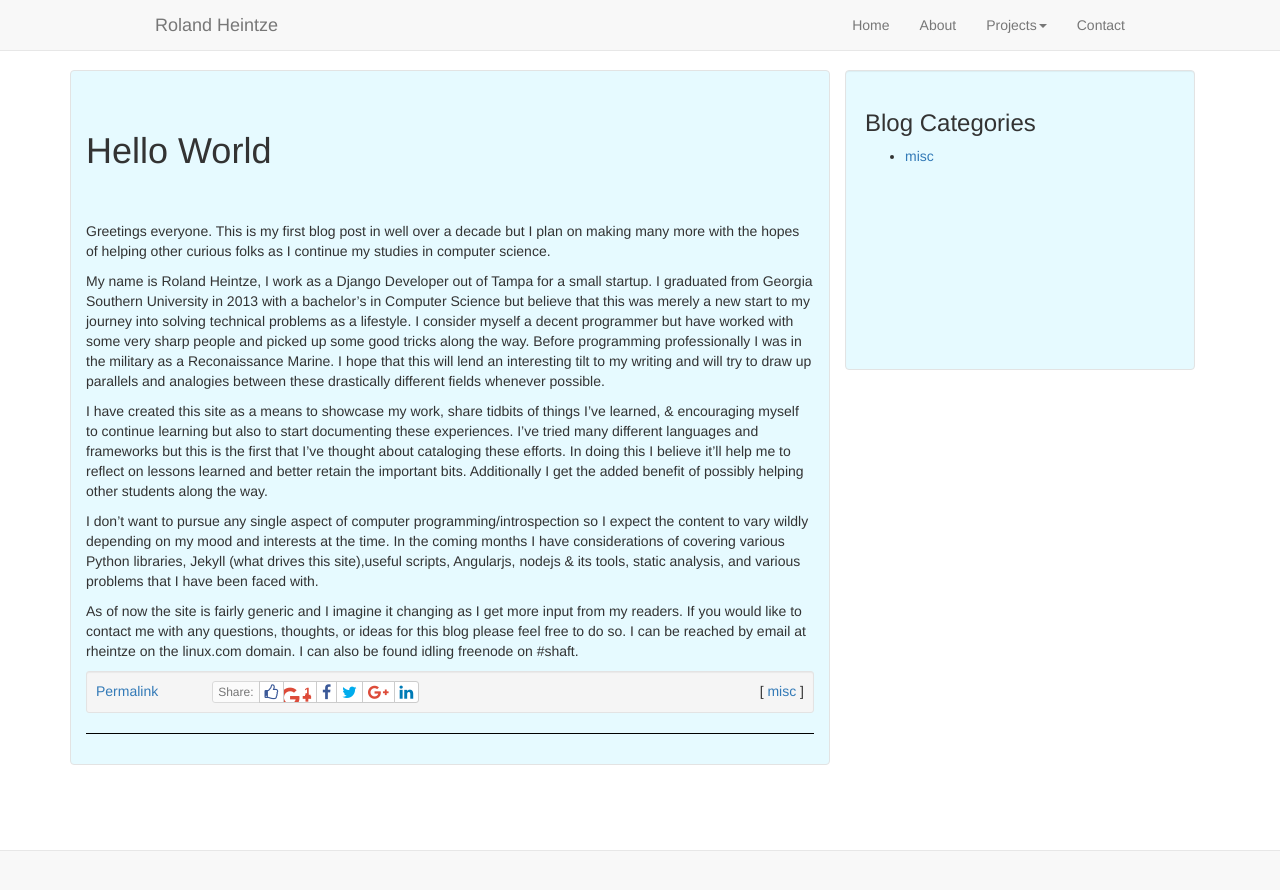
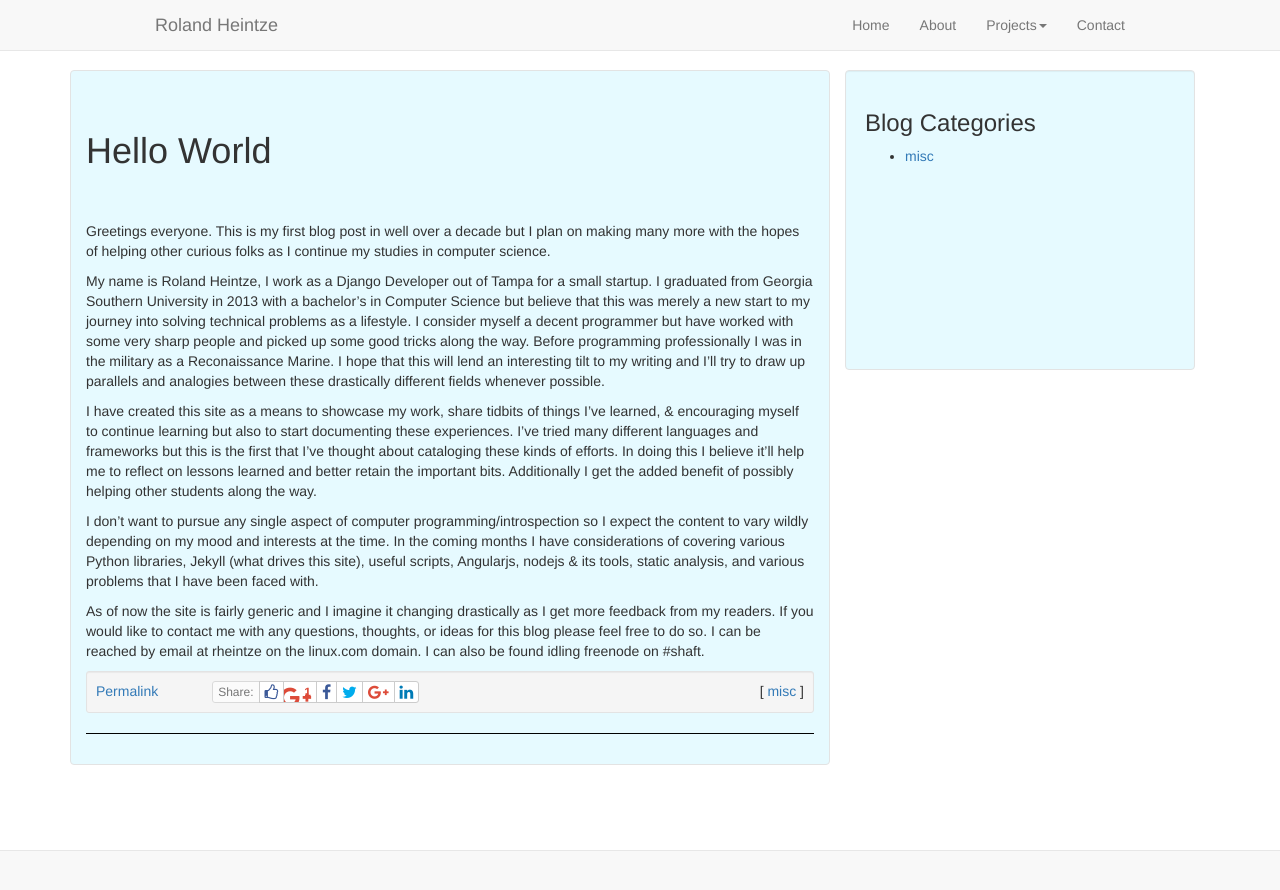
Before and after one commit to frsilent/frsilent.github.io, a Jekyll site: the page built from _posts/2014-07-17-first-post.md, in a window 1280 px wide. Shown: the top 890 px of the page. Built offline with Jekyll 4.4.1, drawn with Linux system fonts in a browser that asks for light colours; nearby versions of some CDN libraries.

Commit message:
Small spelling fixes

```diff
--- a/_includes/header.html
+++ b/_includes/header.html
@@ -25,7 +25,7 @@
                 <a href="#" class="dropdown-toggle" data-toggle="dropdown">Projects<b class="caret"></b></a>
                 <ul class="dropdown-menu">
                     {% for repo in site.github.public_repositories %}
-                        <li><a href="{{ repo.html_url }}">{{ repo.name }}</a></li>
+                        <li><a href="{{ repo.html_url }}" target="_blank">{{ repo.name }}</a></li>
                     {% endfor %}
                 </ul>
             </li>
--- a/_posts/2014-07-17-first-post.md
+++ b/_posts/2014-07-17-first-post.md
@@ -8,10 +8,10 @@ layout: post
 
 Greetings everyone. This is my first blog post in well over a decade but I plan on making many more with the hopes of helping other curious folks as I continue my studies in computer science.
 
-My name is Roland Heintze, I work as a Django Developer out of Tampa for a small startup. I graduated from Georgia Southern University in 2013 with a bachelor's in Computer Science but believe that this was merely a new start to my journey into solving technical problems as a lifestyle. I consider myself a decent programmer but have worked with some very sharp people and picked up some good tricks along the way. Before programming professionally I was in the military as a Reconaissance Marine. I hope that this will lend an interesting tilt to my writing and will try to draw up parallels and analogies between these drastically different fields whenever possible.
+My name is Roland Heintze, I work as a Django Developer out of Tampa for a small startup. I graduated from Georgia Southern University in 2013 with a bachelor's in Computer Science but believe that this was merely a new start to my journey into solving technical problems as a lifestyle. I consider myself a decent programmer but have worked with some very sharp people and picked up some good tricks along the way. Before programming professionally I was in the military as a Reconaissance Marine. I hope that this will lend an interesting tilt to my writing and I'll try to draw up parallels and analogies between these drastically different fields whenever possible.
 
-I have created this site as a means to showcase my work, share tidbits of things I've learned, & encouraging myself to continue learning but also to start documenting these experiences. I've tried many different languages and frameworks but this is the first that I've thought about cataloging these efforts. In doing this I believe it'll help me to reflect on lessons learned and better retain the important bits. Additionally I get the added benefit of possibly helping other students along the way.
+I have created this site as a means to showcase my work, share tidbits of things I've learned, & encouraging myself to continue learning but also to start documenting these experiences. I've tried many different languages and frameworks but this is the first that I've thought about cataloging these kinds of efforts. In doing this I believe it'll help me to reflect on lessons learned and better retain the important bits. Additionally I get the added benefit of possibly helping other students along the way.
 
-I don't want to pursue any single aspect of computer programming/introspection so I expect the content to vary wildly depending on my mood and interests at the time. In the coming months I have considerations of covering various Python libraries, Jekyll (what drives this site),useful scripts, Angularjs, nodejs & its tools, static analysis, and various problems that I have been faced with.
+I don't want to pursue any single aspect of computer programming/introspection so I expect the content to vary wildly depending on my mood and interests at the time. In the coming months I have considerations of covering various Python libraries, Jekyll (what drives this site), useful scripts, Angularjs, nodejs & its tools, static analysis, and various problems that I have been faced with.
 
-As of now the site is fairly generic and I imagine it changing as I get more input from my readers. If you would like to contact me with any questions, thoughts, or ideas for this blog please feel free to do so. I can be reached by email at rheintze on the linux.com domain. I can also be found idling freenode on #shaft.
+As of now the site is fairly generic and I imagine it changing drastically as I get more feedback from my readers. If you would like to contact me with any questions, thoughts, or ideas for this blog please feel free to do so. I can be reached by email at rheintze on the linux.com domain. I can also be found idling freenode on #shaft.
```
Also changed, not shown: README.md.
